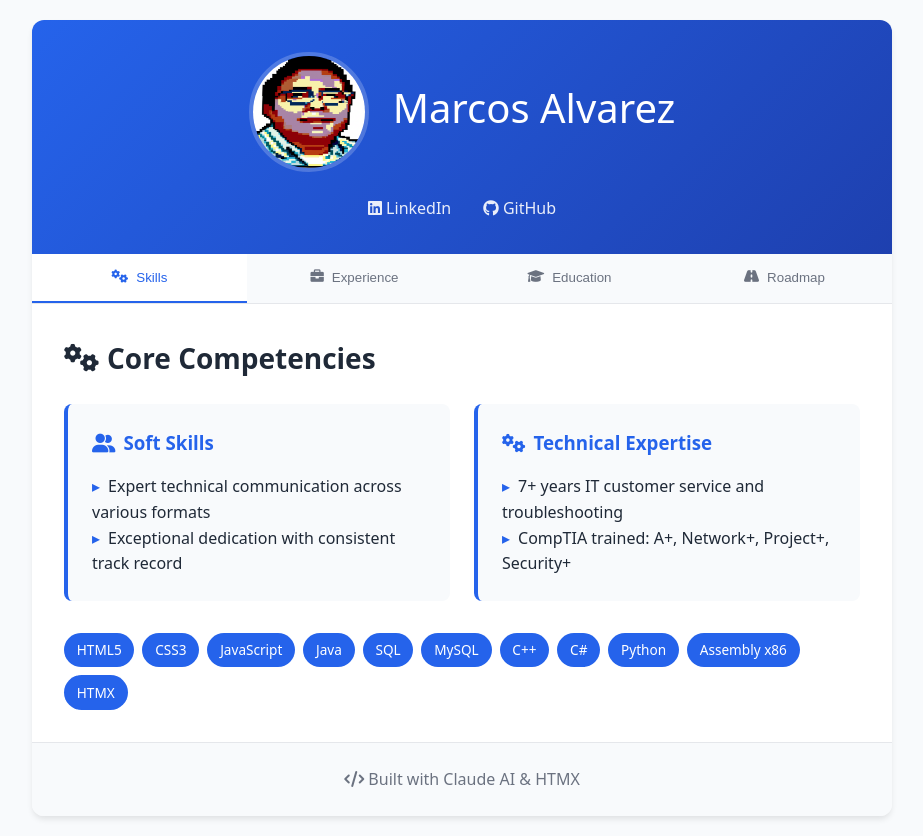
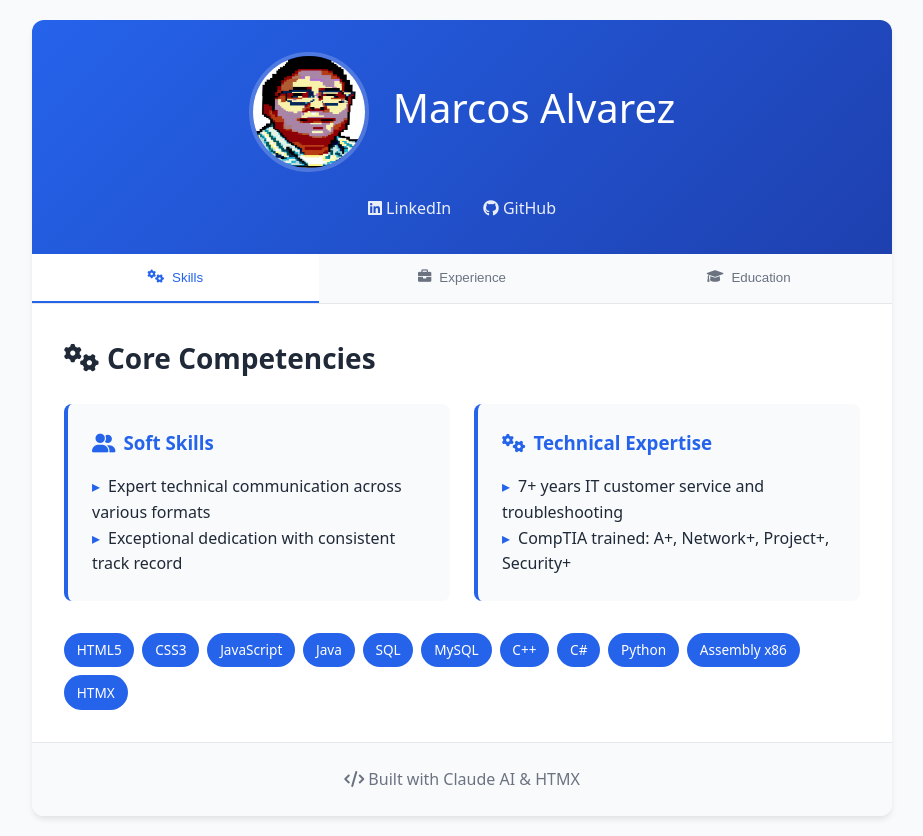
Before and after one commit to markmdagitboy/markmdagitboy.github.io, a plain HTML site: page index.html in a window 1280 px wide. Shown: the whole page, without its empty margins (178-1101 px from the left). Drawn offline with Linux system fonts and the light colour scheme.

Commit message:
8-12-2025 08:50 - Removeed Roadmap Button

```diff
--- a/index.html
+++ b/index.html
@@ -80,7 +80,6 @@
                 <button class="active" data-tab="skills"><i class="fas fa-cogs"></i> Skills</button>
                 <button data-tab="experience"><i class="fas fa-briefcase"></i> Experience</button>
                 <button data-tab="education"><i class="fas fa-graduation-cap"></i> Education</button>
-                <button data-tab="roadmap"><i class="fas fa-road"></i> Roadmap</button>
             </nav>
 
             <div id="content">
```
